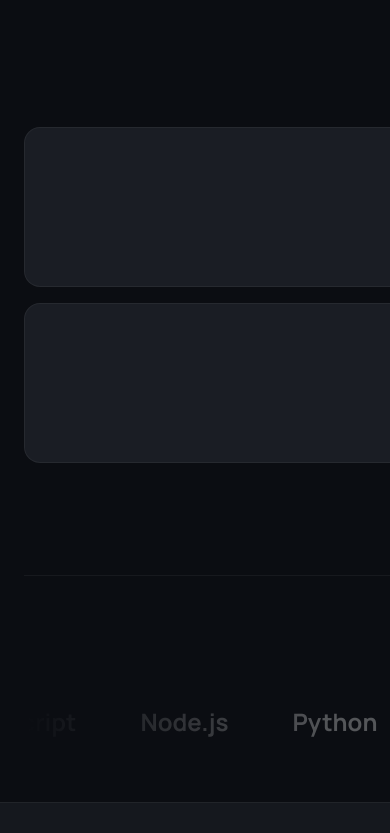
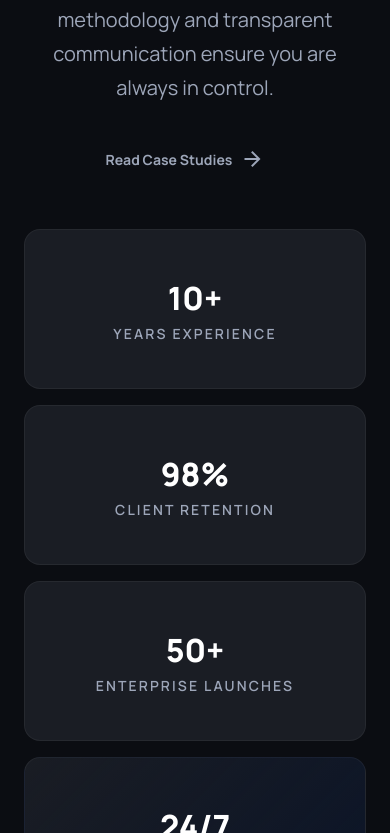
Before and after one commit to UnlimitedCollection/zettaB, a React (Vite) app: page / in a window 390 px wide. Shown: the part 6651-7484 px from the top of the page. Built offline with nearby package versions, Linux system fonts and the light colour scheme.

Commit message:
style: revert stats grid to 1-col on mobile per design ref

```diff
--- a/src/components/InfiniteMarquee/InfiniteMarquee.module.css
+++ b/src/components/InfiniteMarquee/InfiniteMarquee.module.css
@@ -2,6 +2,7 @@
     overflow: hidden;
     position: relative;
     width: 100%;
+    max-width: 100%;
     mask-image: linear-gradient(to right, transparent, black 10%, black 90%, transparent);
     -webkit-mask-image: linear-gradient(to right, transparent, black 10%, black 90%, transparent);
 }
--- a/src/pages/Home.module.css
+++ b/src/pages/Home.module.css
@@ -767,6 +767,8 @@
     margin: 0 auto;
     display: grid;
     gap: 3rem;
+    min-width: 0;
+    /* Prevent blowout */
 }
 
 @media (min-width: 1024px) {
@@ -779,12 +781,16 @@
 
 .statsGrid {
     display: grid;
-    grid-template-columns: 1fr 1fr;
+    grid-template-columns: 1fr;
     gap: 1rem;
+    min-width: 0;
+    /* Prevent grid blowout */
+    width: 100%;
 }
 
 @media (min-width: 768px) {
     .statsGrid {
+        grid-template-columns: 1fr 1fr;
         gap: 1.5rem;
     }
 }
@@ -817,6 +823,12 @@
     position: relative;
     padding-top: 4rem;
     border-top: 1px solid rgba(255, 255, 255, 0.05);
+    width: 100%;
+    max-width: 90vw;
+    /* Assert constraint */
+    overflow: hidden;
+    margin-left: auto;
+    margin-right: auto;
 }
 
 .marqueeLabel {
--- a/src/styles/theme.css
+++ b/src/styles/theme.css
@@ -52,6 +52,8 @@
   margin: 0;
   -webkit-font-smoothing: antialiased;
   -moz-osx-font-smoothing: grayscale;
+  overflow-x: hidden;
+  width: 100%;
 }
 
 @media (hover: hover) and (pointer: fine) {
```
